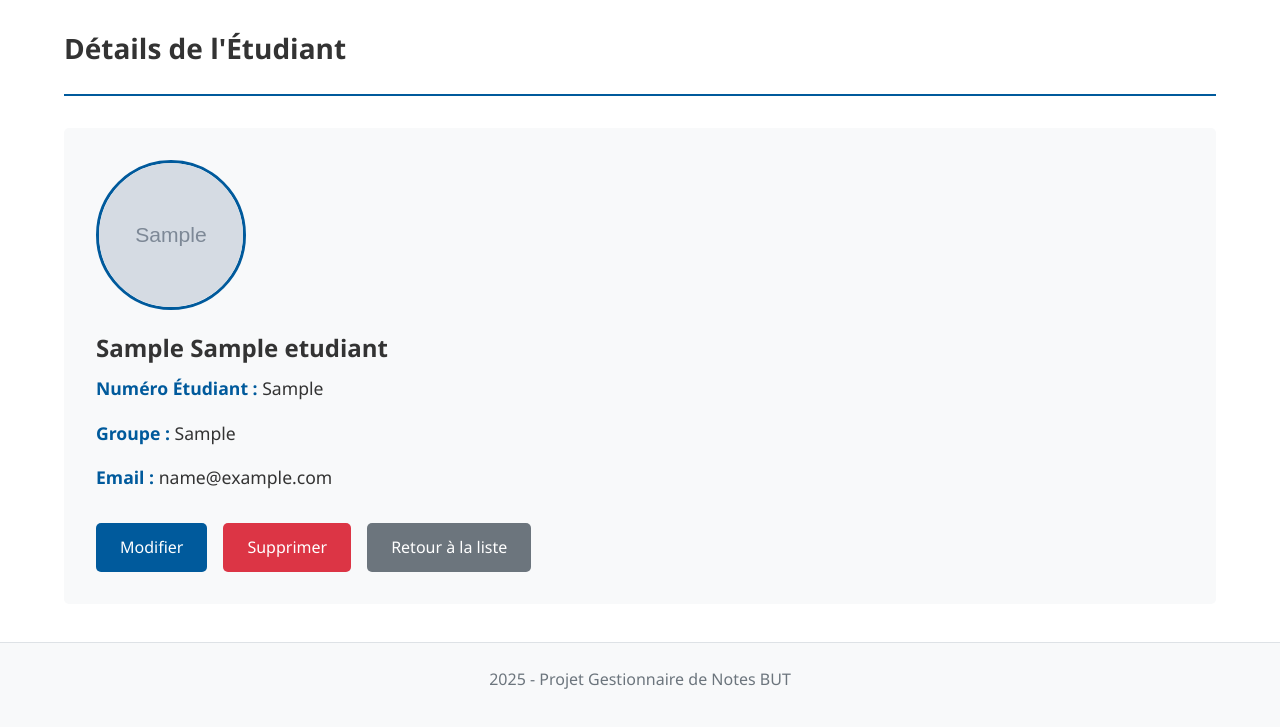
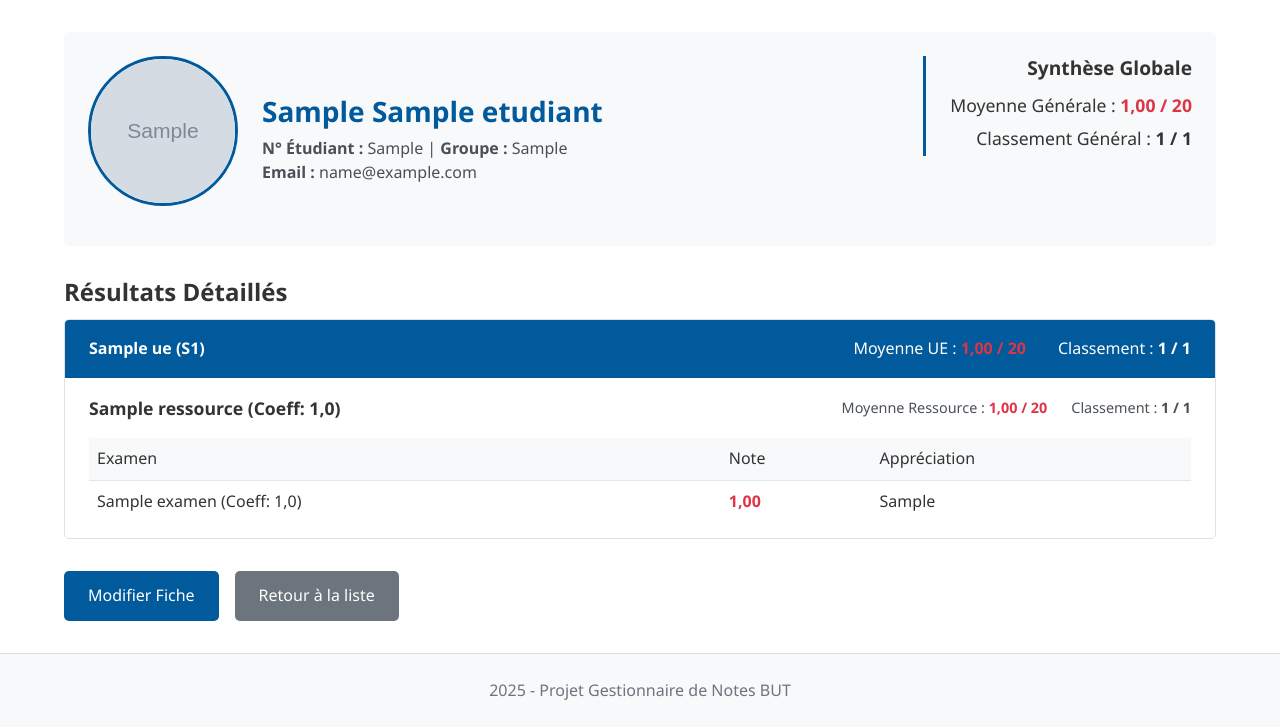
Before and after one commit to cyprienbf/GestionNotes, a Django app: page /etudiants/1/ in a window 1280 px wide. Shown: the part 83-810 px from the top of the page. Before the commit the page ends 772 px from the top, so only its background shows below. Run offline with Django 5.2, Linux system fonts and the light colour scheme; tables that the repository leaves empty hold one stand-in row (values such as "Sample post"); grey boxes marked "Sample" are stand-in pictures.

Commit message:
Global Update

```diff
--- /dev/null
+++ b/etudiants/templatetags/etudiant_extras.py
@@ -0,0 +1,19 @@
+from django import template
+
+register = template.Library()
+
+@register.filter
+def get_note_color_class(value):
+    """Retourne une classe CSS en fonction de la valeur d'une note ou moyenne."""
+    if value is None:
+        return "note-none"
+    try:
+        val = float(value)
+        if val < 8:
+            return "note-bad"
+        elif val < 12:
+            return "note-ok"
+        else:
+            return "note-good"
+    except (ValueError, TypeError):
+        return "note-none"
--- a/etudiants/views.py
+++ b/etudiants/views.py
@@ -1,18 +1,105 @@
-# etudiants/views.py
-
 from django.urls import reverse_lazy
 from django.views.generic import ListView, DetailView, CreateView, UpdateView, DeleteView
 from .models import Etudiant
+from ues.models import UE
 
 class EtudiantListView(ListView):
     model = Etudiant
     template_name = 'etudiants/etudiant_list.html'
     context_object_name = 'etudiants'
 
+    def get_queryset(self):
+        queryset = super().get_queryset()
+        sort_by = self.request.GET.get('sort')
+
+        if sort_by == 'moyenne':
+            # On ne peut pas trier directement via SQL, donc on trie en Python
+            # On met -1 pour les étudiants sans note pour les placer à la fin.
+            etudiants_tries = sorted(
+                queryset,
+                key=lambda e: e.moyenne_generale if e.moyenne_generale is not None else -1,
+                reverse=True
+            )
+            return etudiants_tries
+
+        return queryset.order_by('nom', 'prenom')
+
+
 class EtudiantDetailView(DetailView):
     model = Etudiant
     template_name = 'etudiants/etudiant_detail.html'
 
+    def get_context_data(self, **kwargs):
+        context = super().get_context_data(**kwargs)
+        etudiant = self.get_object()
+
+        # --- Calcul des classements ---
+        # C'est une opération potentiellement lourde. A optimiser si la performance devient un problème.
+        tous_les_etudiants = Etudiant.objects.all()
+
+        # Classement général
+        moyennes_generales = sorted(
+            [(e, e.moyenne_generale) for e in tous_les_etudiants if e.moyenne_generale is not None],
+            key=lambda item: item[1],
+            reverse=True
+        )
+        try:
+            rang_general = [i for i, (e, m) in enumerate(moyennes_generales) if e == etudiant][0] + 1
+            context['classement_general'] = f"{rang_general} / {len(moyennes_generales)}"
+        except IndexError:
+            context['classement_general'] = "Non classé"
+
+        # Structure pour stocker tous les résultats
+        resultats_par_ue = []
+        ues_a_traiter = UE.objects.filter(ressources__examens__notes__etudiant=etudiant).distinct()
+
+        for ue in ues_a_traiter:
+            # Classement par UE
+            moyennes_ue = sorted(
+                [(e, e.calculer_moyenne_ue(ue)) for e in tous_les_etudiants if e.calculer_moyenne_ue(ue) is not None],
+                key=lambda item: item[1],
+                reverse=True
+            )
+            try:
+                rang_ue = [i for i, (e, m) in enumerate(moyennes_ue) if e == etudiant][0] + 1
+                classement_ue_str = f"{rang_ue} / {len(moyennes_ue)}"
+            except IndexError:
+                classement_ue_str = "Non classé"
+
+            ue_data = {
+                'ue': ue,
+                'moyenne': etudiant.calculer_moyenne_ue(ue),
+                'classement': classement_ue_str,
+                'ressources': []
+            }
+
+            for ressource in ue.ressources.filter(examens__notes__etudiant=etudiant).distinct():
+                # Classement par ressource
+                moyennes_ressource = sorted(
+                    [(e, e.calculer_moyenne_ressource(ressource)) for e in tous_les_etudiants if e.calculer_moyenne_ressource(ressource) is not None],
+                    key=lambda item: item[1],
+                    reverse=True
+                )
+                try:
+                    rang_ressource = [i for i, (e, m) in enumerate(moyennes_ressource) if e == etudiant][0] + 1
+                    classement_ressource_str = f"{rang_ressource} / {len(moyennes_ressource)}"
+                except IndexError:
+                    classement_ressource_str = "Non classé"
+
+                ressource_data = {
+                    'ressource': ressource,
+                    'moyenne': etudiant.calculer_moyenne_ressource(ressource),
+                    'classement': classement_ressource_str,
+                    'notes': etudiant.notes.filter(examen__ressource=ressource).order_by('examen__date')
+                }
+                ue_data['ressources'].append(ressource_data)
+
+            resultats_par_ue.append(ue_data)
+
+        context['resultats_par_ue'] = resultats_par_ue
+        return context
+
+# Les vues Create, Update, Delete ne changent pas
 class EtudiantCreateView(CreateView):
     model = Etudiant
     template_name = 'etudiants/etudiant_form.html'
--- a/static/css/style.css
+++ b/static/css/style.css
@@ -310,3 +310,135 @@ img {
 .home-info li {
     margin-bottom: 0.5rem;
 }
+
+/* --- Classes de couleur pour les notes --- */
+.note-bad {
+    color: #dc3545; /* Rouge */
+    font-weight: bold;
+}
+.note-ok {
+    color: #fd7e14; /* Orange */
+}
+.note-good {
+    color: #198754; /* Vert */
+    font-weight: bold;
+}
+.note-none {
+    color: #6c757d; /* Gris */
+}
+
+/* --- Styles pour la fiche étudiant (etudiant_detail.html) --- */
+.student-profile-header {
+    display: flex;
+    justify-content: space-between;
+    align-items: flex-start;
+    gap: 2rem;
+    padding: 1.5rem;
+    background-color: var(--header-footer-bg);
+    border-radius: var(--border-radius);
+    margin-bottom: 2rem;
+}
+
+.student-info {
+    display: flex;
+    align-items: center;
+    gap: 1.5rem;
+}
+
+.student-details h2 {
+    margin-top: 0;
+    margin-bottom: 0.5rem;
+    color: var(--primary-color);
+}
+
+.student-details p {
+    margin: 0;
+    line-height: 1.5;
+    color: #495057;
+}
+
+.student-summary {
+    text-align: right;
+    border-left: 3px solid var(--primary-color);
+    padding-left: 1.5rem;
+}
+.student-summary h3 {
+    margin-top: 0;
+    font-size: 1.2rem;
+}
+.student-summary p {
+    margin: 0.25rem 0;
+    font-size: 1.1rem;
+}
+
+/* --- Conteneur des résultats --- */
+.results-container {
+    margin-top: 2rem;
+}
+
+.ue-card {
+    background: #fff;
+    border: 1px solid var(--border-color);
+    border-radius: var(--border-radius);
+    margin-bottom: 1.5rem;
+    overflow: hidden;
+}
+
+.ue-header {
+    background-color: var(--primary-color);
+    color: white;
+    padding: 1rem 1.5rem;
+    display: flex;
+    justify-content: space-between;
+    align-items: center;
+}
+.ue-header h4 {
+    margin: 0;
+}
+.ue-summary {
+    display: flex;
+    gap: 2rem;
+}
+
+.ressource-card {
+    padding: 1rem 1.5rem;
+    border-bottom: 1px solid var(--secondary-color);
+}
+.ressource-card:last-child {
+    border-bottom: none;
+}
+
+.ressource-header {
+    display: flex;
+    justify-content: space-between;
+    align-items: center;
+    margin-bottom: 1rem;
+}
+.ressource-header h5 {
+    margin: 0;
+    font-size: 1.1rem;
+    color: #333;
+}
+.ressource-summary {
+    display: flex;
+    gap: 1.5rem;
+    font-size: 0.9rem;
+    color: #495057;
+}
+
+.notes-table {
+    width: 100%;
+    border-collapse: collapse;
+}
+.notes-table th, .notes-table td {
+    padding: 8px;
+    text-align: left;
+    border-bottom: 1px solid var(--secondary-color);
+}
+.notes-table th {
+    background-color: var(--header-footer-bg);
+    font-weight: 500;
+}
+.notes-table tbody tr:last-child td {
+    border-bottom: none;
+}
--- a/templates/etudiants/etudiant_detail.html
+++ b/templates/etudiants/etudiant_detail.html
@@ -1,25 +1,89 @@
 {% extends 'base.html' %}
+{% load etudiant_extras %}
 
 {% block title %}{{ object.prenom }} {{ object.nom }}{% endblock %}
 
 {% block content %}
-<div class="page-header">
-    <h2>Détails de l'Étudiant</h2>
+<div class="student-profile-header">
+    <div class="student-info">
+        {% if object.photo %}
+            <img src="{{ object.photo.url }}" alt="Photo de {{ object.prenom }} {{ object.nom }}" class="student-photo">
+        {% endif %}
+        <div class="student-details">
+            <h2>{{ object.prenom }} {{ object.nom }}</h2>
+            <p><strong>N° Étudiant :</strong> {{ object.numero_etudiant }} | <strong>Groupe :</strong> {{ object.groupe }}</p>
+            <p><strong>Email :</strong> {{ object.email }}</p>
+        </div>
+    </div>
+    <div class="student-summary">
+        <h3>Synthèse Globale</h3>
+        <p>
+            Moyenne Générale :
+            <strong class="{% with moyenne=object.moyenne_generale %}{{ moyenne|get_note_color_class }}{% endwith %}">
+                {{ object.moyenne_generale|floatformat:2|default:"N/A" }} / 20
+            </strong>
+        </p>
+        <p>Classement Général : <strong>{{ classement_general }}</strong></p>
+    </div>
 </div>
 
-<div class="detail-view">
-    {% if object.photo %}
-        <img src="{{ object.photo.url }}" alt="Photo de {{ object.prenom }} {{ object.nom }}" class="student-photo">
-    {% endif %}
-    <h3>{{ object.prenom }} {{ object.nom }}</h3>
-    <p><strong>Numéro Étudiant :</strong> {{ object.numero_etudiant }}</p>
-    <p><strong>Groupe :</strong> {{ object.groupe }}</p>
-    <p><strong>Email :</strong> {{ object.email }}</p>
+<div class="results-container">
+    <h3>Résultats Détaillés</h3>
+    {% for ue_data in resultats_par_ue %}
+    <div class="ue-card">
+        <div class="ue-header">
+            <h4>{{ ue_data.ue.nom }} (S{{ ue_data.ue.semestre }})</h4>
+            <div class="ue-summary">
+                <span>Moyenne UE :
+                    <strong class="{% with moyenne=ue_data.moyenne %}{{ moyenne|get_note_color_class }}{% endwith %}">
+                        {{ ue_data.moyenne|floatformat:2 }} / 20
+                    </strong>
+                </span>
+                <span>Classement : <strong>{{ ue_data.classement }}</strong></span>
+            </div>
+        </div>
 
-    <div class="detail-actions">
-        <a href="{% url 'etudiants:etudiant_update' object.pk %}" class="btn btn-primary">Modifier</a>
-        <a href="{% url 'etudiants:etudiant_delete' object.pk %}" class="btn btn-danger">Supprimer</a>
-        <a href="{% url 'etudiants:etudiant_list' %}" class="btn btn-secondary">Retour à la liste</a>
+        {% for ressource_data in ue_data.ressources %}
+        <div class="ressource-card">
+            <div class="ressource-header">
+                <h5>{{ ressource_data.ressource.nom }} (Coeff: {{ ressource_data.ressource.coefficient }})</h5>
+                 <div class="ressource-summary">
+                    <span>Moyenne Ressource :
+                        <strong class="{% with moyenne=ressource_data.moyenne %}{{ moyenne|get_note_color_class }}{% endwith %}">
+                            {{ ressource_data.moyenne|floatformat:2 }} / 20
+                        </strong>
+                    </span>
+                    <span>Classement : <strong>{{ ressource_data.classement }}</strong></span>
+                </div>
+            </div>
+            <table class="notes-table">
+                <thead>
+                    <tr>
+                        <th>Examen</th>
+                        <th>Note</th>
+                        <th>Appréciation</th>
+                    </tr>
+                </thead>
+                <tbody>
+                    {% for note in ressource_data.notes %}
+                    <tr>
+                        <td>{{ note.examen.titre }} (Coeff: {{ note.examen.coefficient }})</td>
+                        <td class="{% with moyenne=note.note %}{{ moyenne|get_note_color_class }}{% endwith %}">{{ note.note|floatformat:2 }}</td>
+                        <td>{{ note.appreciation|default:"-" }}</td>
+                    </tr>
+                    {% endfor %}
+                </tbody>
+            </table>
+        </div>
+        {% endfor %}
     </div>
+    {% empty %}
+    <p>Aucun résultat à afficher pour cet étudiant.</p>
+    {% endfor %}
+</div>
+
+<div class="detail-actions">
+    <a href="{% url 'etudiants:etudiant_update' object.pk %}" class="btn btn-primary">Modifier Fiche</a>
+    <a href="{% url 'etudiants:etudiant_list' %}" class="btn btn-secondary">Retour à la liste</a>
 </div>
 {% endblock %}
```
Also changed, not shown: etudiants/models.py (+52 -0 lines), templates/etudiants/etudiant_list.html (+15 -4 lines), etudiants/templatetags/__init__.py (added).
